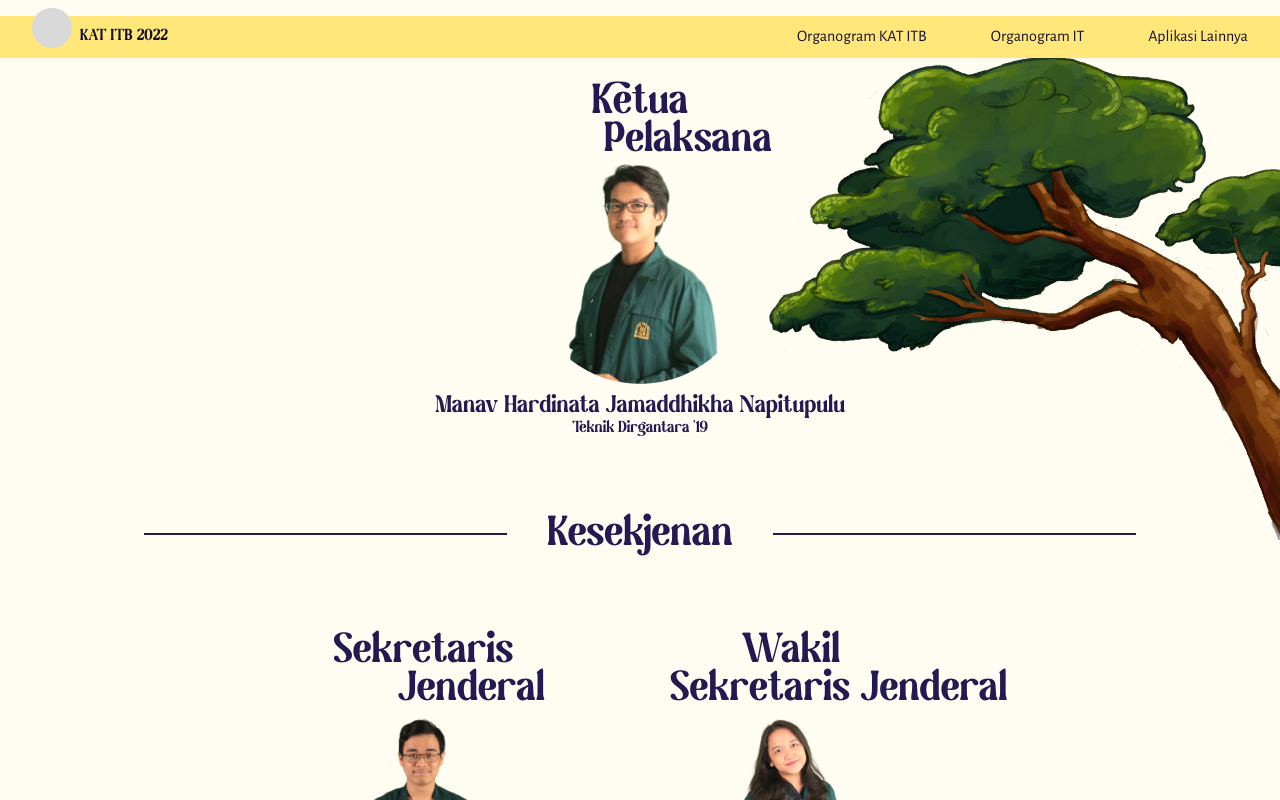
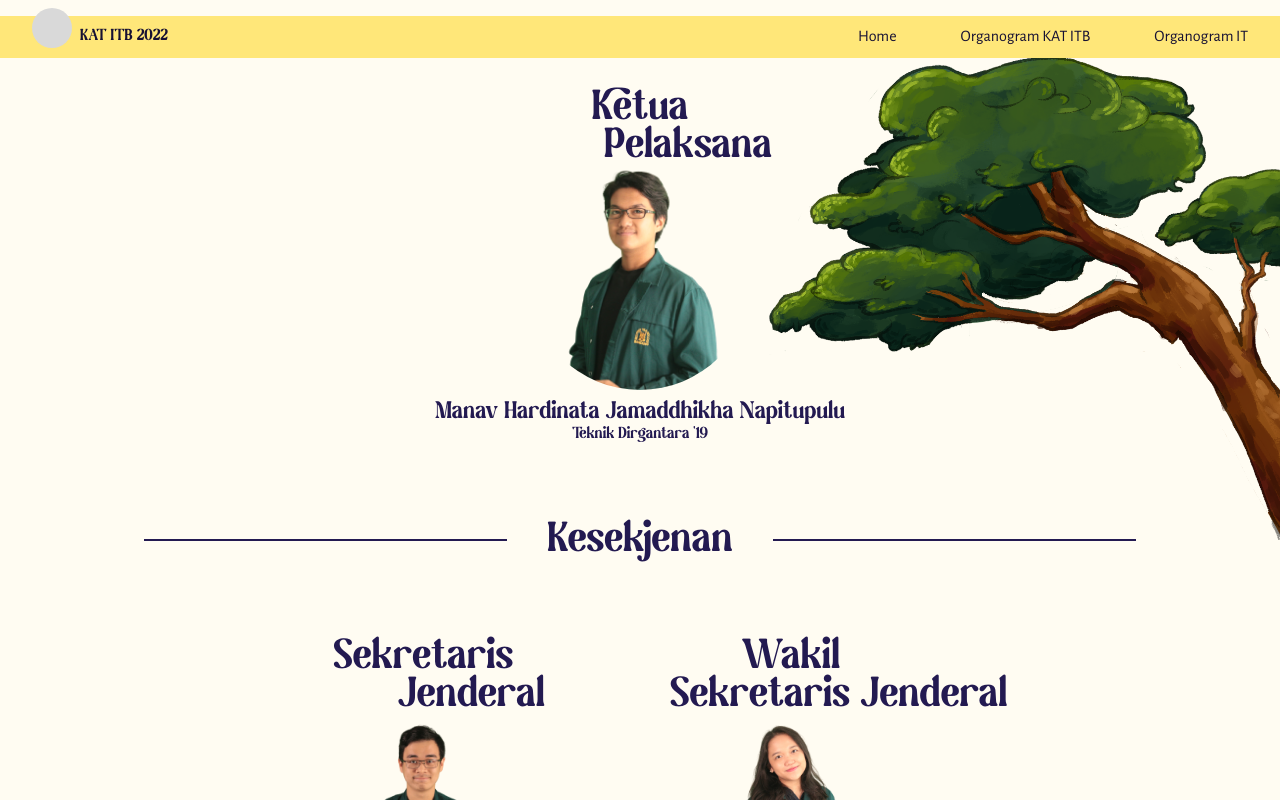
Before and after one commit to KATITB22/site-fe, a React (Vite) app: page /organogram-kat in a window 1280 px wide. Shown: the top 800 px of the page. Built offline with nearby package versions, Linux system fonts and the light colour scheme.

Commit message:
fix ci issue

```diff
--- a/src/App.tsx
+++ b/src/App.tsx
@@ -26,14 +26,10 @@ const App: React.FC<AppProps> = () => {
   return (
     <MotionConfig reducedMotion="user">
       {showNavbar && (
-        <Navbar darkMode={darkMode}>
-          <NavItem
-            darkMode={darkMode}
-            name="Organogram KAT ITB"
-            to="organogram-kat"
-          />
-          <NavItem darkMode={darkMode} name="Organogram IT" to="divisi-it" />
-          <NavItem darkMode={darkMode} name="Aplikasi Lainnya" to="/" />
+        <Navbar>
+          <NavItem name="Home" to="/" />
+          <NavItem name="Organogram KAT ITB" to="/organogram-kat" />
+          <NavItem name="Organogram IT" to="/divisi-it" />
         </Navbar>
       )}
       <Routes>
--- a/src/components/Agenda.tsx
+++ b/src/components/Agenda.tsx
@@ -10,7 +10,7 @@ interface AgendaProps {
 }
 
 const Agenda: React.FC<AgendaProps> = ({ text, startDate, endDate }) => {
-  const target = moment('20220802', 'YYYYMMDD');
+  const target = moment('20220813', 'YYYYMMDD');
   const [isCurrentDate, setIsCurrentDate] = useState<boolean>();
 
   useEffect(() => {
--- a/src/components/navbar/NavIcon.tsx
+++ b/src/components/navbar/NavIcon.tsx
@@ -1,11 +1,7 @@
 import React from 'react';
 import { useNavigate } from 'react-router-dom';
 
-interface NavIconProps {
-  darkMode: boolean;
-}
-
-const NavIcon: React.FC<NavIconProps> = ({ darkMode }) => {
+const NavIcon: React.FC = () => {
   const navigate = useNavigate();
   return (
     <div
@@ -13,13 +9,7 @@ const NavIcon: React.FC<NavIconProps> = ({ darkMode }) => {
       className="pt-2 pb-2.5 cursor-pointer"
     >
       <div className="w-10 h-10 rounded-full bg-grey absolute -top-2" />
-      <div
-        className={`ml-12 font-magilio ${
-          darkMode ? 'text-quarternaryYellow' : 'text-primaryBlack'
-        }`}
-      >
-        KAT ITB 2022
-      </div>
+      <div className="ml-12 font-magilio text-primaryBlack">KAT ITB 2022</div>
     </div>
   );
 };
--- a/src/components/navbar/NavItem.tsx
+++ b/src/components/navbar/NavItem.tsx
@@ -4,13 +4,12 @@ import { Link, To } from 'react-router-dom';
 export interface NavItemProps {
   name: string;
   to: string;
-  darkMode: boolean;
 }
 
-const NavItem: React.FC<NavItemProps> = ({ name, to, darkMode }) => {
+const NavItem: React.FC<NavItemProps> = ({ name, to }) => {
   return (
     <li className="pt-2 pb-2.5 font-alegreyasans">
-      <Link style={{ color: `${darkMode ? '#F5ECCB' : '#171133'}` }} to={to}>
+      <Link style={{ color: '#171133' }} to={to}>
         {name}
       </Link>
     </li>
--- a/src/containers/Navbar.tsx
+++ b/src/containers/Navbar.tsx
@@ -4,21 +4,16 @@ import NavIcon from '../components/navbar/NavIcon';
 import { NavItemProps } from '../components/navbar/NavItem';
 
 interface NavbarProps {
-  darkMode: boolean;
   children:
     | React.ReactElement<NavItemProps>
     | React.ReactElement<NavItemProps>[];
 }
 
-const Navbar: React.FC<NavbarProps> = ({ children, darkMode }) => {
+const Navbar: React.FC<NavbarProps> = ({ children }) => {
   return (
-    <nav
-      className={`-mt-12 px-8 ${
-        darkMode ? 'bg-secondaryGreen' : 'bg-tertiaryYellow '
-      } flex sticky top-4 z-[99]`}
-    >
+    <nav className="-mt-12 px-8 bg-tertiaryYellow flex sticky top-4 z-[99]">
       <div className="mr-auto">
-        <NavIcon darkMode={darkMode} />
+        <NavIcon />
       </div>
       <ul className="gap-16 hidden md:flex">{children}</ul>
       <div className="block md:hidden">
--- a/src/pages/OrganogramKAT.tsx
+++ b/src/pages/OrganogramKAT.tsx
@@ -7,11 +7,6 @@ import NavItem from '../components/navbar/NavItem';
 const OrganogramKAT: React.FC = () => {
   return (
     <div>
-      <Navbar>
-        <NavItem name="Organogram KAT ITB" to="organogram-kat" />
-        <NavItem name="Organogram IT" to="divisi-it" />
-        <NavItem name="Aplikasi Lainnya" to="/" />
-      </Navbar>
       <OrganogramSection isDarkMode={false} />
       <Footer isDarkMode={false} />
     </div>
```
